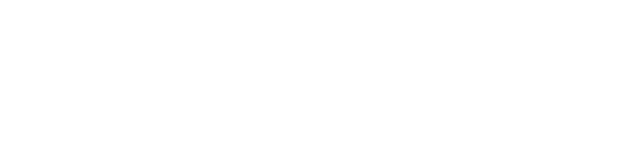
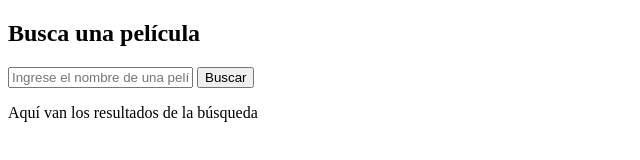
Before and after one commit to mafedev/buscador-peliculas-js, a plain HTML site: page index.html in a window 1280 px wide. Shown: the whole page, without its empty margins (0-640 px from the left). Drawn offline with Linux system fonts and the light colour scheme.

Commit message:
feat: add initial search bar and results container

```diff
--- a/index.html
+++ b/index.html
@@ -1,11 +1,22 @@
 <!DOCTYPE html>
 <html lang="en">
-<head>
-    <meta charset="UTF-8">
-    <meta name="viewport" content="width=device-width, initial-scale=1.0">
+  <head>
+    <meta charset="UTF-8" />
+    <meta name="viewport" content="width=device-width, initial-scale=1.0" />
     <title>Buscador</title>
-</head>
-<body>
+  </head>
+  <body>
+    <section class="busqueda">
+      <h2>Busca una película</h2>
+      <form>
+        <input
+          type="text" name="query" placeholder="Ingrese el nombre de una película"/>
+        <button type="submit">Buscar</button>
+      </form>
+    </section>
 
-</body>
+    <div id="result">
+        <p>Aquí van los resultados de la búsqueda</p>
+    </div>
+  </body>
 </html>
```
